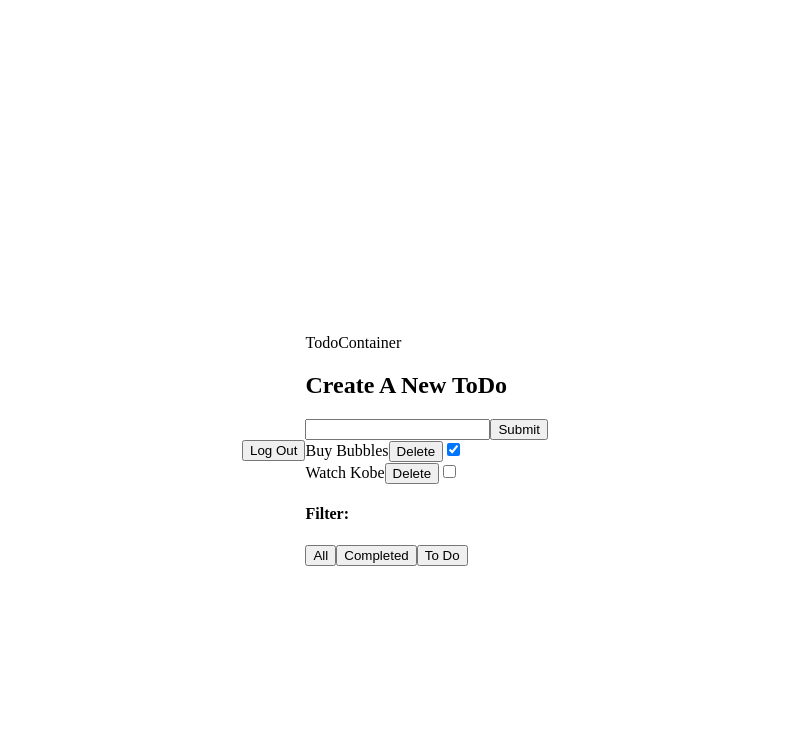
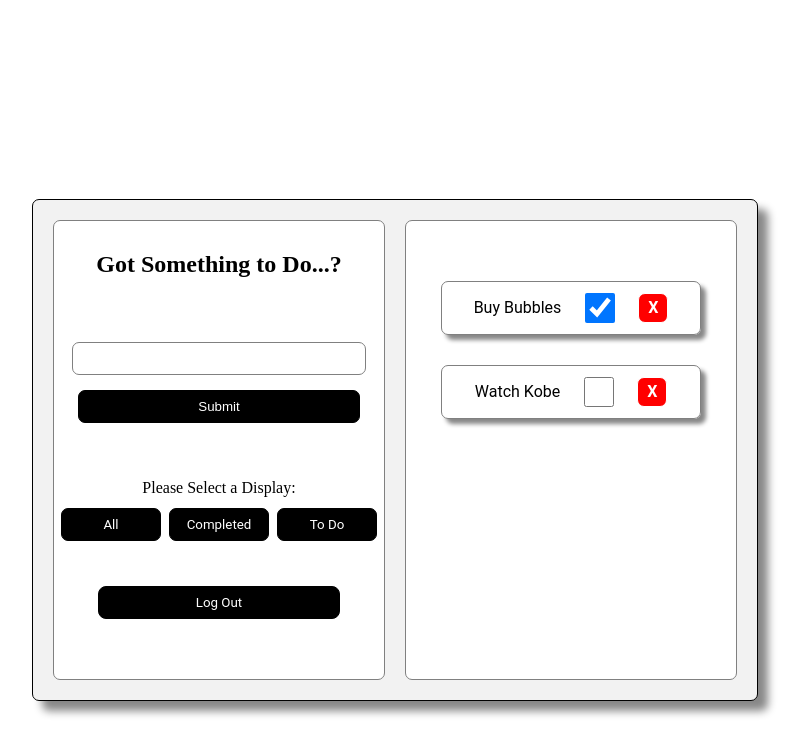
Before and after one commit to robertstipp/todo-fullstack, a React (Create React App) app in the folder client/: page / in a window 1280 px wide. Both pictures are taken after a click on the button "Login". Shown: the top 754 px of the page, without its empty margins (245-1049 px from the left). Built offline with nearby package versions, Linux system fonts and the light colour scheme.

Commit message:
new frontend

```diff
--- a/client/src/App.js
+++ b/client/src/App.js
@@ -89,7 +89,6 @@ function App() {
       <GlobalStyle />
       {loggedIn === true ?
       <>
-      <Logout handleLogOut={handleLogOut} />
       <TodoContainer
       todos={todos}
       createNewToDo={createNewToDo}
--- a/client/src/Components/Logout.jsx
+++ b/client/src/Components/Logout.jsx
@@ -3,16 +3,32 @@ import React from 'react'
 import {handleLogout} from '../userSlice.js'
 
 import { useDispatch } from 'react-redux'
+import styled from 'styled-components'
 
 const Logout = () => {
   const dispatch = useDispatch()
 
   return (
     <div>
-        <button
-        onClick={()=>dispatch(handleLogout())}>Log Out</button>
+        <LogoutButton
+        onClick={()=>dispatch(handleLogout())}>Log Out</LogoutButton>
     </div>
   )
 }
 
+const LogoutButton = styled.button `
+width: 242px;
+border: 1px solid black;
+border-radius: 8px;
+background: black;
+color: white;
+padding: 8px;
+font-family: var(--main-font);
+cursor: pointer;
+&:hover {
+    background: grey;
+}
+
+`
+
 export default Logout
--- a/client/src/Components/TodoContainer.jsx
+++ b/client/src/Components/TodoContainer.jsx
@@ -2,30 +2,78 @@ import React from 'react'
 import TodoCreate from './TodoCreate'
 import TodoList from './TodoList'
 import TodoFilter from './TodoFilter'
+import styled from 'styled-components'
+import Logout from './Logout'
 
 import { useDispatch, useSelector } from 'react-redux'
 import { addTodo, deleteTodo, updateTodoStatus, toggleTodoFilter } from '../todoSlice.js'
+import {handleLogout} from '../userSlice.js'
 
 
 const TodoContainer = () => {
 
   const {todos, activeFilter} = useSelector(state=>state.todos)
   return (
-    <div>TodoContainer
+    <Container>
+        <Controls>
+      <h2>Got Something to Do...?</h2>
         <TodoCreate
         addTodo = {addTodo}
         />
+         <TodoFilter
+        toggleTodoFilter={toggleTodoFilter}
+        />
+         <Logout handleLogout={ handleLogout } />
+        </Controls>
+        <Display>
         <TodoList
         todos = {todos}
         deleteTodo = {deleteTodo}
         updateTodoStatus = {updateTodoStatus}
         activeFilter = {activeFilter}
         />
-        <TodoFilter
-        toggleTodoFilter={toggleTodoFilter}
-        />
-    </div>
+        </Display>
+    </Container>
   )
 }
 
+// logout button into ToDo controls
+
+const Container = styled.div `
+  display: flex;
+  flex-direction: row;
+  padding: 10px;
+  border: 1.5px solid black;
+  border-radius: 7px;
+  background: #F2F2F2;
+  box-shadow: 10px 10px 8px #888888;
+`
+
+const Controls = styled.div`
+    background: white;
+    display: flex;
+    flex-direction: column;
+    align-items: center;
+    gap: 45px;
+    width: 250px;
+    border: 1.5px solid grey;
+    border-radius: 7px;
+    padding: 10px 40px 60px;
+    margin: 10px;
+
+`
+
+const Display = styled.div`
+    background: white;
+    display: flex;
+    flex-direction: column;
+    align-items: center;
+    gap: 30px;
+    width: 250px;
+    border: 1.5px solid grey;
+    border-radius: 7px;
+    padding: 60px 40px;
+    margin: 10px;
+`
+
 export default TodoContainer
--- a/client/src/Components/TodoCreate.jsx
+++ b/client/src/Components/TodoCreate.jsx
@@ -2,6 +2,7 @@ import React from 'react'
 import { useState } from 'react';
 
 import { useDispatch } from 'react-redux';
+import styled from 'styled-components'
 
 const TodoCreate = ({ addTodo }) => {
 
@@ -10,19 +11,46 @@ const TodoCreate = ({ addTodo }) => {
 
     const dispatch = useDispatch()
   return (
-    <div>
-        <h2>Create A New ToDo</h2>
-        <input value={itemName} type="text" name="itemName" id="itemName" onChange={(e)=>{
+    <Create>
+        <NewInput value={itemName} type="text" name="itemName" id="itemName" onChange={(e)=>{
             setitemName(e.target.value);
         }} />
-        <button onClick={()=>{
+        <SubmitToDo onClick={()=>{
             dispatch(addTodo({itemName, id: Date.now(), status: false}))
             setitemName('')
-        }}>Submit</button>
+        }}>Submit</SubmitToDo>
 
 
-    </div>
+    </Create>
   )
 }
 
+const Create = styled.div `
+display: flex;
+flex-direction: column;
+align-items: center;
+gap: 15px;
+font-family: var(--main-font);
+`
+
+const NewInput = styled.input `
+width: 282px;
+padding: 8px 5px;
+border-radius: 7px;
+border: 1px solid grey;
+`
+
+const SubmitToDo = styled.button `
+width: 282px;
+padding: 8px 5px;
+border: 1px solid black;
+border-radius: 7px;
+background: black;
+color: white;
+cursor: pointer;
+&:hover {
+  background: grey;
+}
+`
+
 export default TodoCreate
--- a/client/src/Components/TodoFilter.jsx
+++ b/client/src/Components/TodoFilter.jsx
@@ -1,5 +1,6 @@
 import React from 'react'
 import { useDispatch } from 'react-redux'
+import styled from 'styled-components'
 
 
 const TodoFilter = ({ toggleTodoFilter, activeFilter }) => {
@@ -7,19 +8,55 @@ const TodoFilter = ({ toggleTodoFilter, activeFilter }) => {
   const dispatch = useDispatch()
 
   return (
-    <>
-    <h4>Filter: {activeFilter}</h4>
-    <button onClick={()=>{
+    <FilterBox>
+      <p>Please Select a Display: {activeFilter}</p>
+    <FilterDisplay>
+    <SelectFilter onClick={()=>{
         dispatch(toggleTodoFilter('all'))
-    }}>All</button>
-    <button onClick={()=>{
+    }}>All</SelectFilter>
+
+    <SelectFilter onClick={()=>{
         dispatch(toggleTodoFilter('completed'))
-    }}>Completed</button>
-    <button onClick={()=>{
+    }}>Completed</SelectFilter>
+
+    <SelectFilter onClick={()=>{
         dispatch(toggleTodoFilter('todo'))
-    }}>To Do</button>
-    </>
+    }}>To Do</SelectFilter>
+
+    </FilterDisplay>
+    </FilterBox>
   )
 }
 
+const FilterBox = styled.div `
+display: flex;
+flex-direction: column;
+align-items: center;
+p {
+  margin: 11px;
+  font-size: 16px;
+}
+`
+
+const FilterDisplay = styled.div `
+display: flex;
+flex-drection: row;
+gap: 8px;
+`
+
+const SelectFilter = styled.button `
+width: 100px;
+border: 1px solid black;
+border-radius: 7px;
+background: black;
+color: white;
+padding: 8px;
+font-family: var(--main-font);
+cursor: pointer;
+&:hover {
+    background: green;
+}
+`
+
+
 export default TodoFilter
--- a/client/src/Components/TodoList.jsx
+++ b/client/src/Components/TodoList.jsx
@@ -1,6 +1,7 @@
 import React from 'react'
 import TodoListitem from './TodoListitem'
 import EditableListItem from './EditableListItem'
+
 
 
 const TodoList = ({ todos, deleteTodo, updateTodoStatus, activeFilter }) => {
@@ -26,4 +27,6 @@ const TodoList = ({ todos, deleteTodo, updateTodoStatus, activeFilter }) => {
   )
 }
 
+
+
 export default TodoList
--- a/client/src/Components/TodoListitem.jsx
+++ b/client/src/Components/TodoListitem.jsx
@@ -1,21 +1,61 @@
 import React from 'react'
 
 import { useDispatch } from 'react-redux'
+import styled from 'styled-components'
 
 const TodoListitem = ({ todo, key, deleteTodo, updateTodoStatus }) => {
 
   const dispatch = useDispatch();
 
   return (
-    <div>{todo.itemName}
-    <button onClick={()=>{
+    <ToDoDisplay>{todo.itemName}
+      <Checkbox type="checkbox" checked={todo.status} onChange={()=>{
+        dispatch(updateTodoStatus(todo.id))
+      }}></Checkbox>
+    <Delete onClick={()=>{
       dispatch(deleteTodo(todo.id))
-    }} >Delete</button>
-    <input type="checkbox" checked={todo.status} onChange={()=>{
-      dispatch(updateTodoStatus(todo.id))
-    }}></input>
-    </div>
+    }} >X</Delete>
+    </ToDoDisplay>
   )
 }
 
+const ToDoDisplay = styled.div `
+display: flex;
+flex-direction: row;
+align-items: center;
+justify-content: center;
+width: 242px;
+gap: 20px;
+font-family: var(--main-font);
+font-size: 16px;
+border: 1px solid grey;
+border-radius: 7px;
+padding: 8px;
+box-shadow: 5px 5px 4px #888888;
+`
+
+const Delete = styled.button `
+display: flex;
+align-items: center;
+justify-content: center;
+border: 1px solid white;
+border-radius: 7px;
+font-family: var(--main-font);
+font-weight: bold;
+font-size: 16px;
+background: red;
+color: white;
+height: 30px;
+width: 30px;
+cursor: pointer;
+`
+
+const Checkbox = styled.input `
+background: grey;
+height: 30px;
+width: 30px;
+border-radius: 7px;
+cursor: pointer;
+`
+
 export default TodoListitem
```
